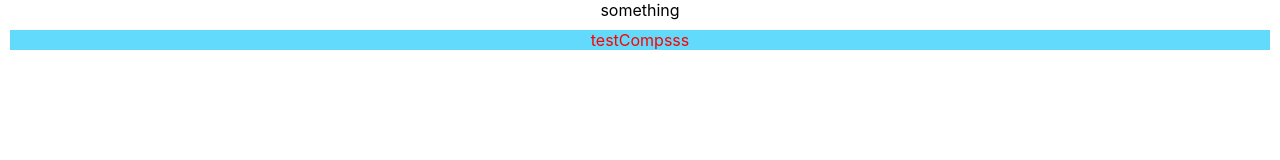
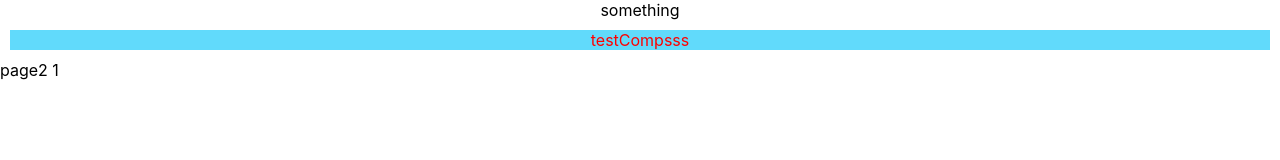
Before and after one commit to Lamap/splunge-r, a React (Create React App) app: page /bela/1 in a window 1280 px wide. Shown: the top 160 px of the page. Built offline with nearby package versions, Linux system fonts and the light colour scheme.

Commit message:
env setup wip4 add routing

```diff
--- a/package.json
+++ b/package.json
@@ -12,6 +12,7 @@
     "@types/react-dom": "^18.0.9",
     "react": "^18.2.0",
     "react-dom": "^18.2.0",
+    "react-router-dom": "^6.5.0",
     "react-scripts": "5.0.1",
     "sass": "^1.56.2",
     "typescript": "^4.9.4"
--- a/src/App.tsx
+++ b/src/App.tsx
@@ -1,13 +1,22 @@
 import React from 'react';
 import './App.css';
 import { TestComponent } from './components/test';
+import { BrowserRouter as Router, Route, Routes } from 'react-router-dom';
+import { Page1 } from './pages/Page1';
+import { Page2 } from './pages/Page2';
 
 function App(): React.ReactElement {
     return (
-        <div className="App">
-            something
-            <TestComponent />
-        </div>
+        <Router>
+            <div className="App">
+                something
+                <TestComponent />
+            </div>
+            <Routes>
+                <Route path="/" element={<Page1 />} />
+                <Route path="/bela/:id" element={<Page2 />} />
+            </Routes>
+        </Router>
     );
 }
 
--- /dev/null
+++ b/src/pages/Page1.tsx
@@ -0,0 +1,4 @@
+import React from 'react';
+export function Page1(): React.ReactElement {
+    return <div>page1</div>;
+}
--- /dev/null
+++ b/src/pages/Page2.tsx
@@ -0,0 +1,7 @@
+import React from 'react';
+import { useParams } from 'react-router-dom';
+
+export function Page2(): React.ReactElement {
+    const { id } = useParams();
+    return <div>page2 {id}</div>;
+}
```
Also changed, not shown: 2 other files (tests, documents, lock files or other folders).
